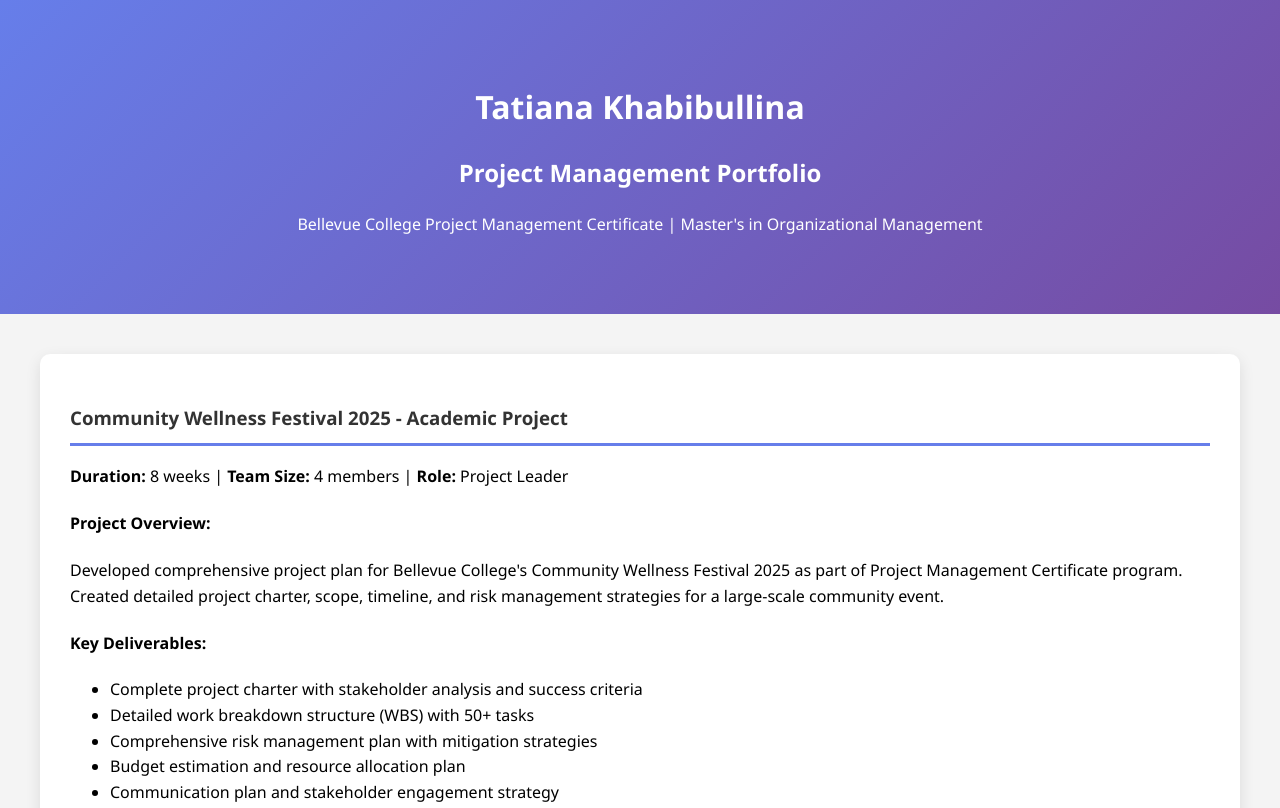
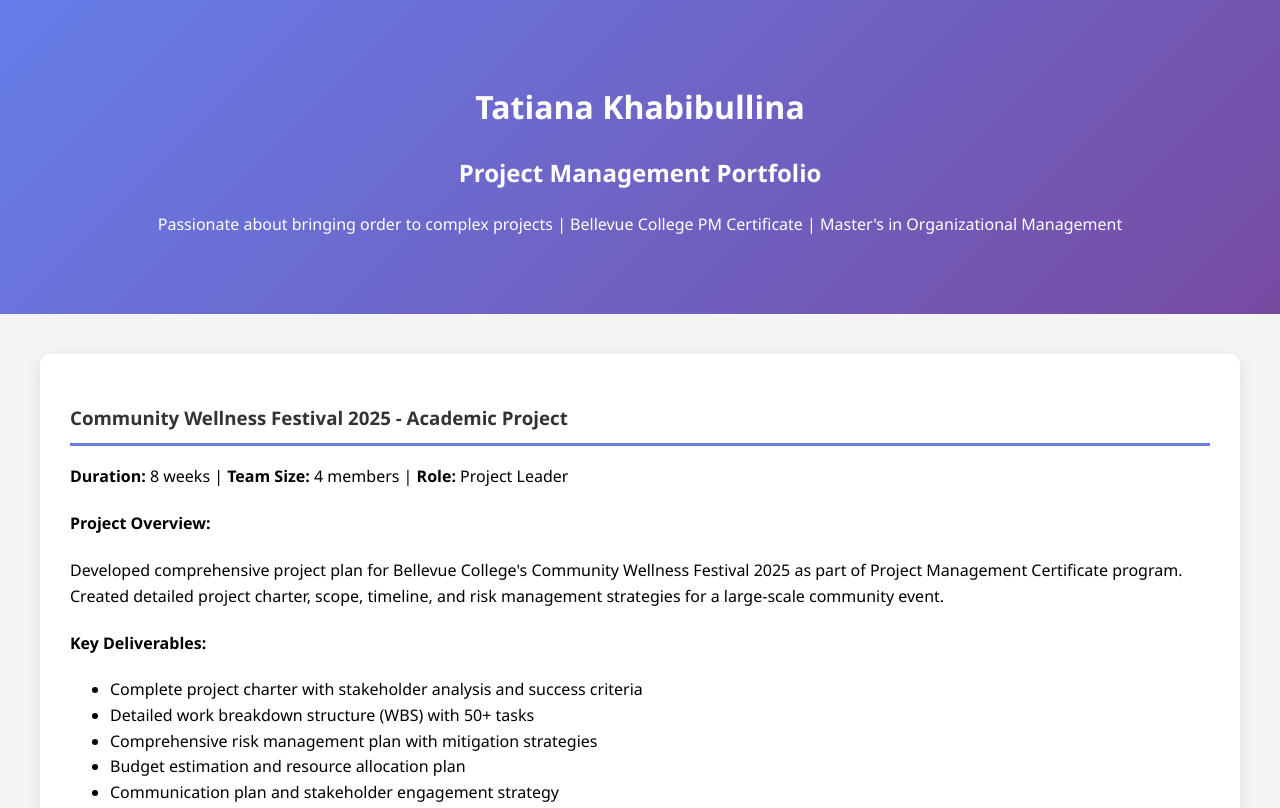
Before and after one commit to tatahab-tech/tatiana-portfolio, a plain HTML site: page portfolio.html in a window 1280 px wide. Shown: the top 808 px of the page. Drawn offline with Linux system fonts and the light colour scheme.

Commit message:
Make professional summary more natural and personal

```diff
--- a/portfolio.html
+++ b/portfolio.html
@@ -55,7 +55,7 @@
         <div class="container">
             <h1>Tatiana Khabibullina</h1>
             <h2>Project Management Portfolio</h2>
-            <p>Bellevue College Project Management Certificate | Master's in Organizational Management</p>
+            <p>Passionate about bringing order to complex projects | Bellevue College PM Certificate | Master's in Organizational Management</p>
         </div>
     </header>
 
```
Also changed, not shown: resume_optimized.txt.
